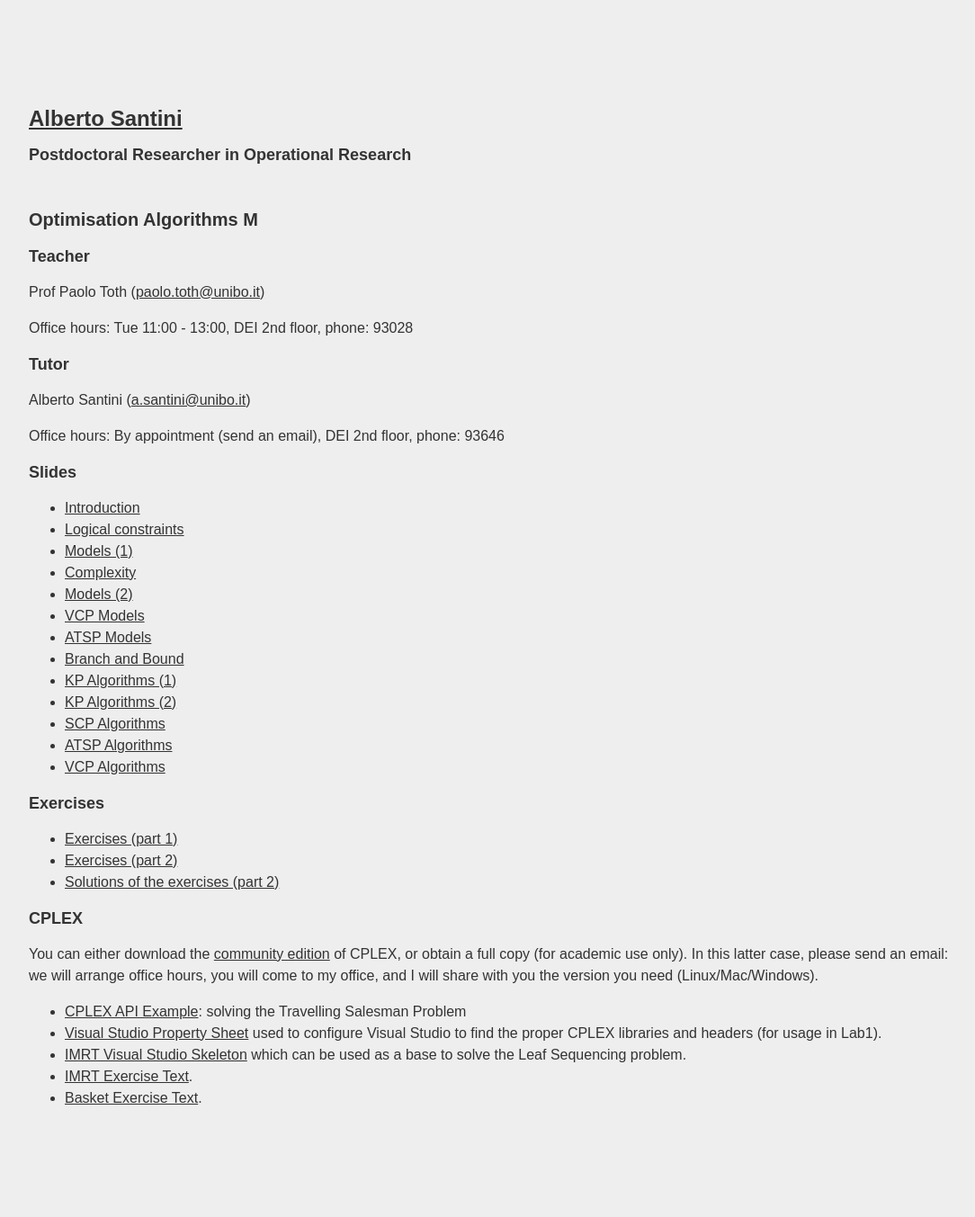
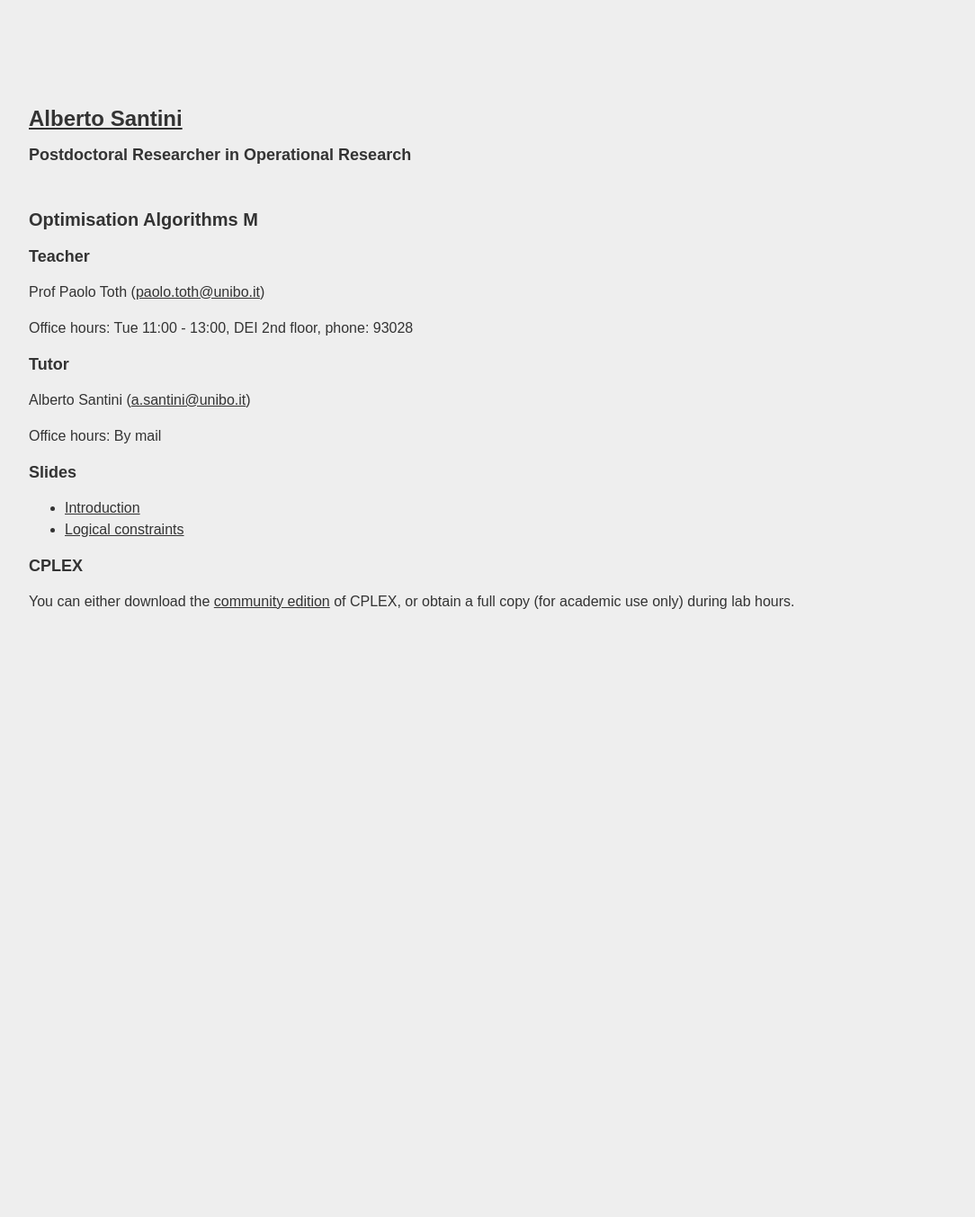
Before and after one commit to alberto-santini/alberto-santini.github.io, a Jekyll site: the page built from oa/index.html, in a window 1280 px wide. Shown: the whole page at 90% size, without its empty margins (88-1172 px from the left). Built offline with Jekyll 4.4.1, drawn with Linux system fonts in a browser that asks for light colours; after the commit the page ends 900 px from its top, so only the background shows below that.

Commit message:
Temporary modification to oa page

```diff
--- a/oa/index.html
+++ b/oa/index.html
@@ -25,7 +25,7 @@ layout: default
     </p>
 
     <p>
-      Office hours: By appointment (send an email), DEI 2nd floor, phone: 93646
+      Office hours: By mail
     </p>
   </div>
 
@@ -33,29 +33,8 @@ layout: default
     <h1>Slides</h1>
 
     <ul>
-      <li><a href="/files/oa/OPT-ALG_2016_1_Introduction.pdf">Introduction</a></li>
-      <li><a href="/files/oa/OPT-ALG_2016_2_Logical-Constraints.pdf">Logical constraints</a></li>
-      <li><a href="/files/oa/OPT-ALG_2016_3_Models.pdf">Models (1)</a></li>
-      <li><a href="/files/oa/OPT-ALG_2016_4_Complexity.pdf">Complexity</a></li>
-      <li><a href="/files/oa/OPT-ALG_2016_5_Models.pdf">Models (2)</a></li>
-      <li><a href="/files/oa/OPT-ALG_2016_6_VCP_models.pdf">VCP Models</a></li>
-      <li><a href="/files/oa/OPT-ALG_2016_7_ATSP_models.pdf">ATSP Models</a></li>
-      <li><a href="/files/oa/OPT-ALG_2016_8_BB.pdf">Branch and Bound</a></li>
-      <li><a href="/files/oa/OPT-ALG_2016_9_KP_Algorithms.pdf">KP Algorithms (1)</a></li>
-      <li><a href="/files/oa/OPT-ALG_2016_10_KP_Algorithms.pdf">KP Algorithms (2)</a></li>
-      <li><a href="/files/oa/OPT-ALG_2016_11_SCP_Algorithms.pdf">SCP Algorithms</a></li>
-      <li><a href="/files/oa/OPT-ALG_2016_12_ATSP_Algorithms.pdf">ATSP Algorithms</a></li>
-      <li><a href="/files/oa/OPT-ALG_2016_13_VCP_Algorithms.pdf">VCP Algorithms</a></li>
-    </ul>
-  </div>
-
-  <div>
-    <h1>Exercises</h1>
-
-    <ul>
-      <li><a href="/files/oa/Exercises_part_1.pdf">Exercises (part 1)</a></li>
-      <li><a href="/files/oa/Exercises_part_2.pdf">Exercises (part 2)</a></li>
-      <li><a href="/files/oa/Exercises_part_2_Solutions.pdf">Solutions of the exercises (part 2)</a></li>
+      <li><a href="/files/oa/OPT-ALG_2017_1_Introduction.pdf">Introduction</a></li>
+      <li><a href="/files/oa/OPT-ALG_2017_2_Logical-Constraints.pdf">Logical constraints</a></li>
     </ul>
   </div>
 
@@ -63,15 +42,7 @@ layout: default
     <h1>CPLEX</h1>
 
     <p>
-      You can either download the <a href="https://www-01.ibm.com/software/websphere/products/optimization/cplex-studio-community-edition/">community edition</a> of CPLEX, or obtain a full copy (for academic use only). In this latter case, please send an email: we will arrange office hours, you will come to my office, and I will share with you the version you need (Linux/Mac/Windows).
+      You can either download the <a href="https://www-01.ibm.com/software/websphere/products/optimization/cplex-studio-community-edition/">community edition</a> of CPLEX, or obtain a full copy (for academic use only) during lab hours.
     </p>
-
-    <ul>
-      <li><a href="/files/oa/cplex-example.zip">CPLEX API Example</a>: solving the Travelling Salesman Problem</a></li>
-      <li><a href="/files/oa/CPLEX_Lab1.props">Visual Studio Property Sheet</a> used to configure Visual Studio to find the proper CPLEX libraries and headers (for usage in Lab1).</li>
-      <li><a href="/files/oa/imrt_vs_skeleton.zip">IMRT Visual Studio Skeleton</a> which can be used as a base to solve the Leaf Sequencing problem.</li>
-      <li><a href="/files/oa/imrt.pdf">IMRT Exercise Text</a>.</li>
-      <li><a href="/files/oa/basket.pdf">Basket Exercise Text</a>.</li>
-    </ul>
   </div>
 </section>
```
Also changed, not shown: oa/index2016.html (added, +77 -0 lines).
